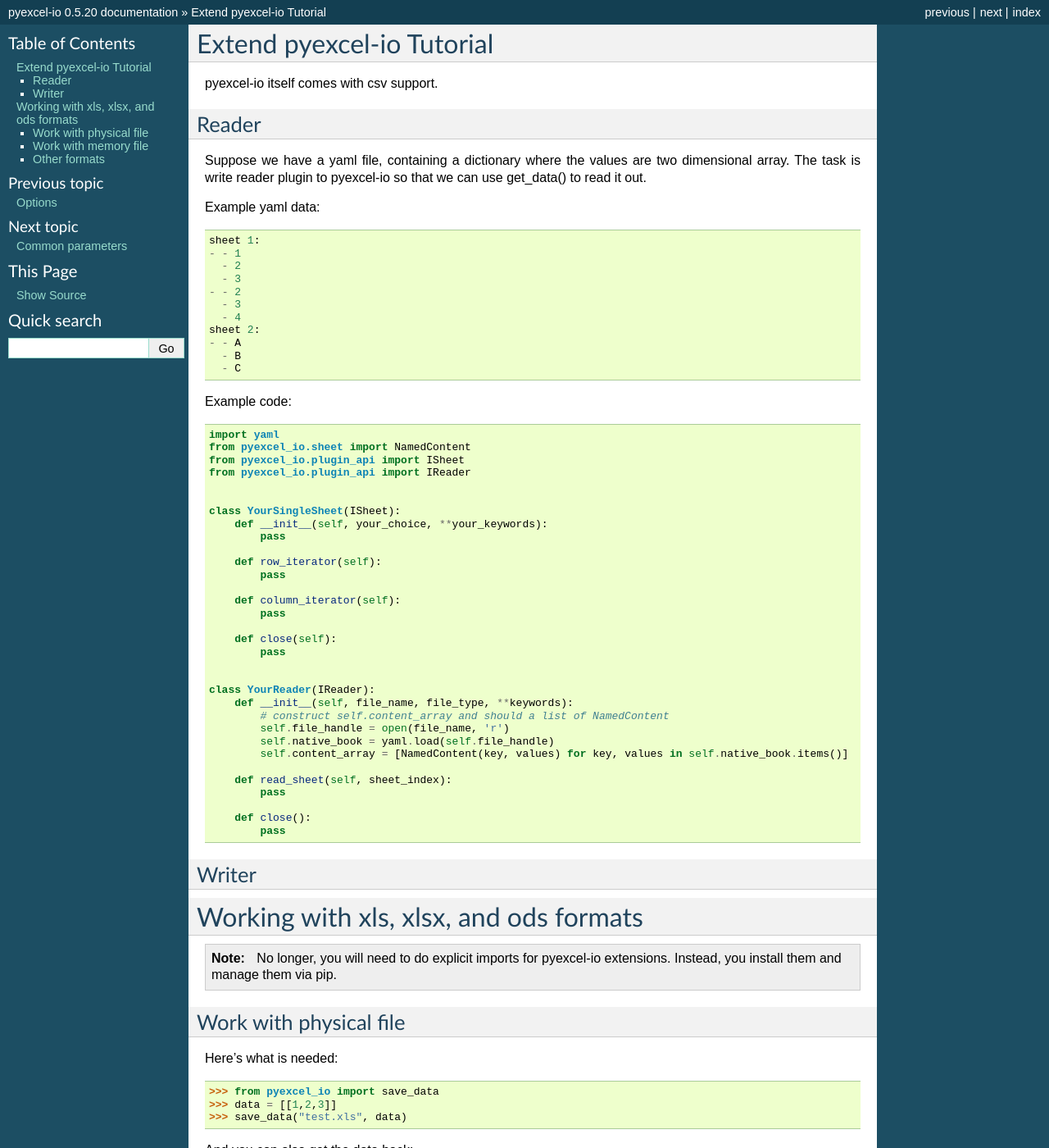
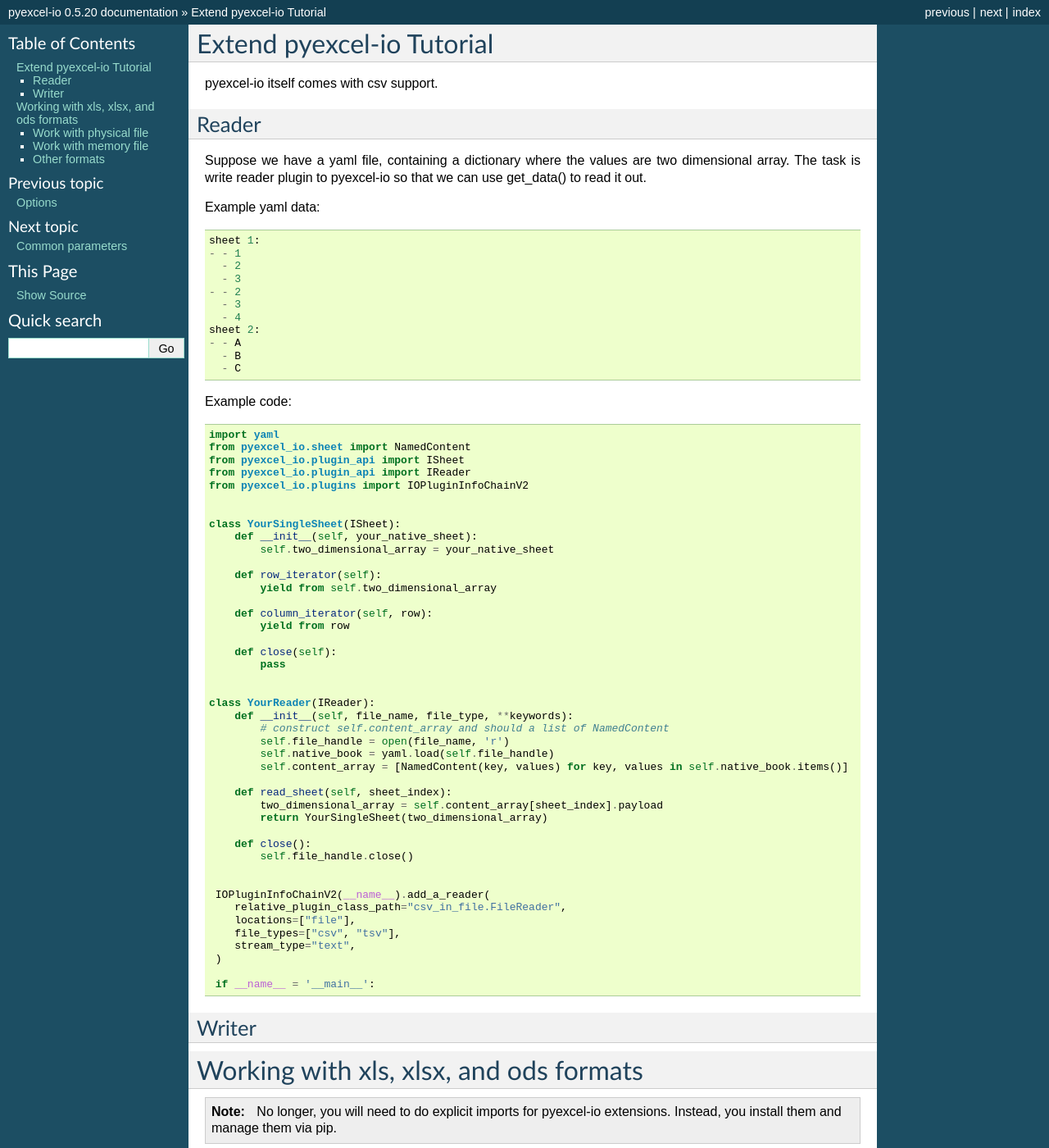
Before and after one commit to pyexcel/pyexcel-io, a Sphinx documentation site: the page built from docs/source/extensions.rst, in a window 1280 px wide and 1400 px high. Shown: the whole window at 82% size. Built offline with Sphinx 7.4.7, drawn with Linux system fonts in a browser that asks for light colours.

Commit message:
:green_heart: fix unit test failure

```diff
--- a/docs/source/extensions.rst
+++ b/docs/source/extensions.rst
@@ -30,17 +30,18 @@ Example code::
   from pyexcel_io.sheet import NamedContent
   from pyexcel_io.plugin_api import ISheet
   from pyexcel_io.plugin_api import IReader
+  from pyexcel_io.plugins import IOPluginInfoChainV2
 
 
   class YourSingleSheet(ISheet):
-      def __init__(self, your_choice, **your_keywords):
-          pass
+      def __init__(self, your_native_sheet):
+          self.two_dimensional_array = your_native_sheet
 
       def row_iterator(self):
-          pass
+          yield from self.two_dimensional_array
 
-      def column_iterator(self):
-          pass
+      def column_iterator(self, row):
+          yield from row
 
       def close(self):
           pass
@@ -54,10 +55,22 @@ Example code::
           self.content_array = [NamedContent(key, values) for key, values in self.native_book.items()]
 
       def read_sheet(self, sheet_index):
-          pass
+          two_dimensional_array = self.content_array[sheet_index].payload
+          return YourSingleSheet(two_dimensional_array)
 
       def close():
-          pass
+          self.file_handle.close()
+
+
+   IOPluginInfoChainV2(__name__).add_a_reader(
+      relative_plugin_class_path="csv_in_file.FileReader",
+      locations=["file"],
+      file_types=["csv", "tsv"],
+      stream_type="text",
+   )
+
+   if __name__ = '__main__':
+
 
 Writer
 --------------------------------------------------------------------------------
```
Also changed, not shown: 1 other file.
